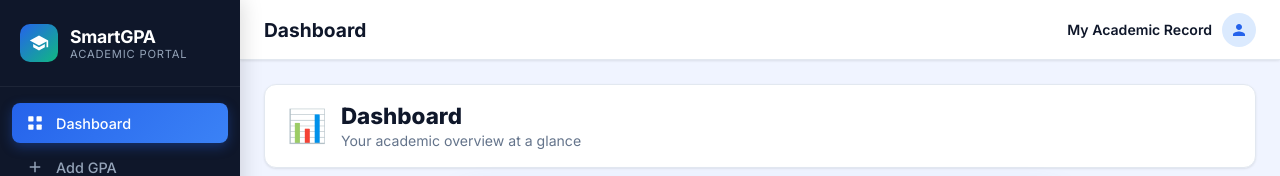
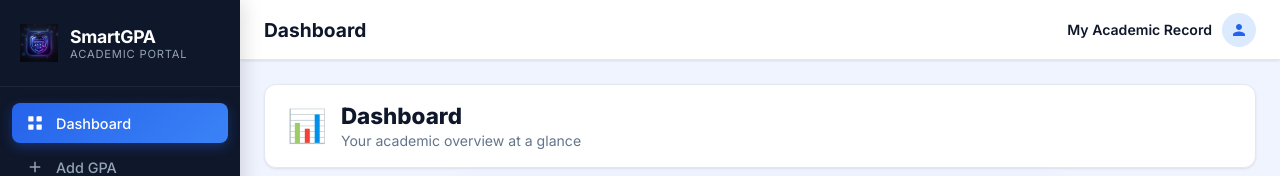
Before and after one commit to Thiwanka-work/SmartGpaCal, a plain HTML site: page index.html in a window 1280 px wide. Shown: the top 176 px of the page. Drawn offline with nearby package versions, Linux system fonts and the light colour scheme.

Commit message:
Update logos to app_icon.ico

```diff
--- a/index.html
+++ b/index.html
@@ -42,10 +42,7 @@
     <aside class="sidebar" id="sidebar">
         <div class="sidebar-logo">
             <div class="logo-icon">
-                <svg viewBox="0 0 24 24" fill="none" xmlns="http://www.w3.org/2000/svg">
-                    <path d="M12 3L1 9L12 15L21 10.09V17H23V9L12 3ZM5 13.18V17.18L12 21L19 17.18V13.18L12 17L5 13.18Z"
-                        fill="currentColor" />
-                </svg>
+                <img src="app_icon.ico" alt="SmartGPA Logo" style="width: 100%; height: 100%; object-fit: contain;">
             </div>
             <div class="logo-text">
                 <span class="logo-name">SmartGPA</span>
@@ -138,7 +135,7 @@
             <div class="topbar-left">
                 <div class="topbar-logo-mobile">
                     <div class="logo-icon-sm">
-                        <svg viewBox="0 0 24 24" fill="none"><path d="M12 3L1 9L12 15L21 10.09V17H23V9L12 3ZM5 13.18V17.18L12 21L19 17.18V13.18L12 17L5 13.18Z" fill="currentColor"/></svg>
+                        <img src="app_icon.ico" alt="SmartGPA Logo" style="width: 100%; height: 100%; object-fit: contain;">
                     </div>
                     <span class="logo-mobile-name">SmartGPA</span>
                 </div>
```
